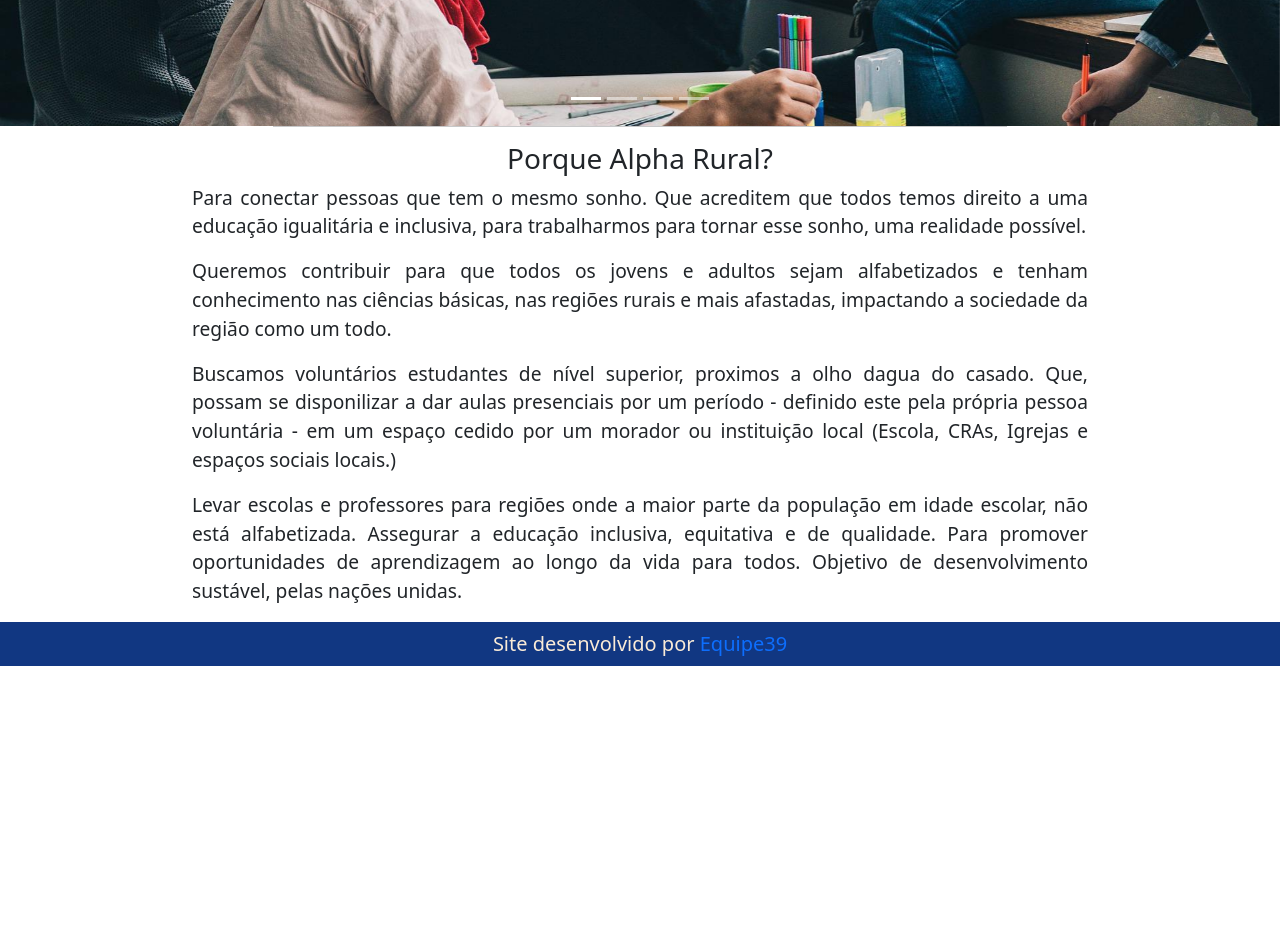
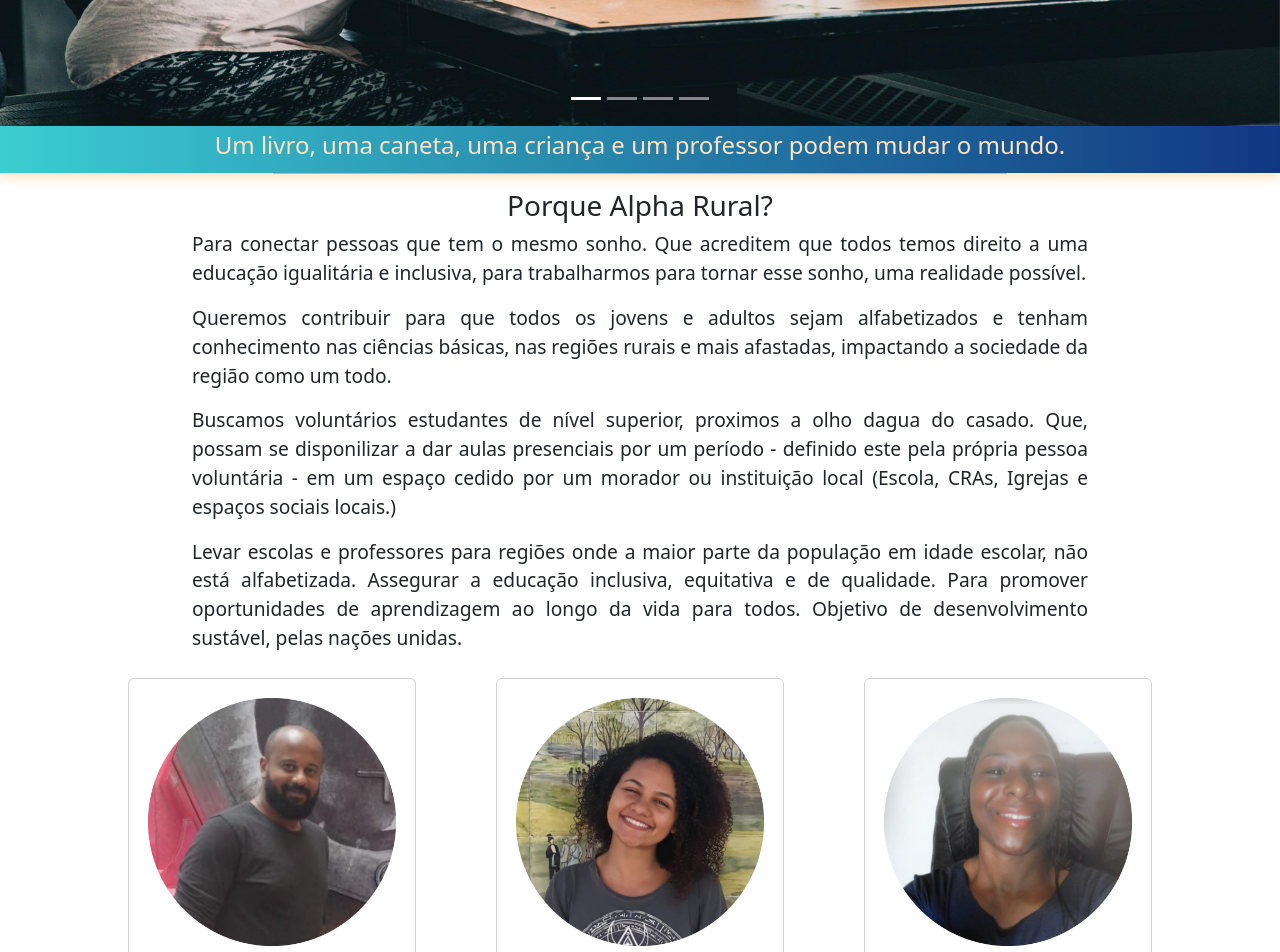
Before and after one commit to Squad39/EntregaFinalRecodePro, a React (Create React App) app: page / in a window 1280 px wide. Shown: the part 500-1452 px from the top of the page. Before the commit the page ends 1166 px from the top, so only its background shows below. Built offline with nearby package versions, Linux system fonts and the light colour scheme.

Commit message:
~Corrigindo aplicacao~

```diff
--- a/package.json
+++ b/package.json
@@ -1,7 +1,7 @@
 {
   "name": "site-alpha-rural",
   "version": "0.1.0",
-  "homepage": "./",
+  "homepage": ".",
   "private": true,
   "dependencies": {
     "@testing-library/jest-dom": "^5.16.5",
--- a/src/page/Apoiadores.jsx
+++ b/src/page/Apoiadores.jsx
@@ -9,7 +9,7 @@ export default ()=>{
                 <input type="text" placeholder="email@email.com" className="form-control" style={{marginBottom:'10px'}}/>
                 <input type="text" placeholder="11/11/1111" className="form-control" style={{marginBottom:'10px'}}/>
                 <input type="text" placeholder="Fale um pouco sobre voce" className="form-control" style={{marginBottom:'10px'}}/>
-                <input type="text" value="Voluntariar-se" className="btn btn-secondary" style={{margin: '75px'}}/>
+                <input type="text" value="VOLUNTARIAR-SE" className="btn" style={{margin: '8% 35%',color: `white`, backgroundColor: `rgb(17, 55, 130)`}}/>
            </form>
 
         </>
--- a/src/page/Home.jsx
+++ b/src/page/Home.jsx
@@ -1,17 +1,13 @@
 import Carrosel from '../Carrosel/Home';
 import Cards from '../Card/Cards';
 import Descricao from '../Proposito/Descricao';
-import CarrouselDois from '../Carrosel/CarrouselDois';
-import CardDois from '../Card/CardDois';
 
 export default ()=>{
     return(
         <>
-            {/* <Carrosel/> */}
-            <CarrouselDois/>
+            <Carrosel/>
             <Descricao/>
-            {/* <Cards/>
-            <CardDois/>*/}
+            <Cards/>
         </>
     )
 }
```
